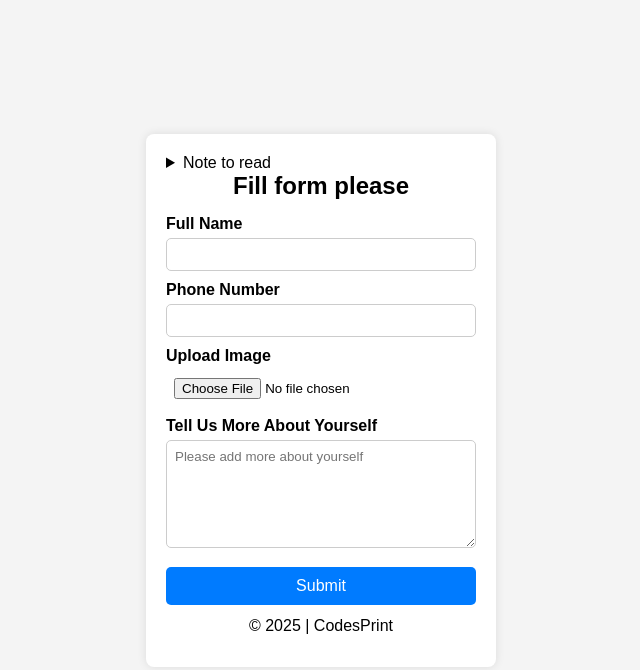
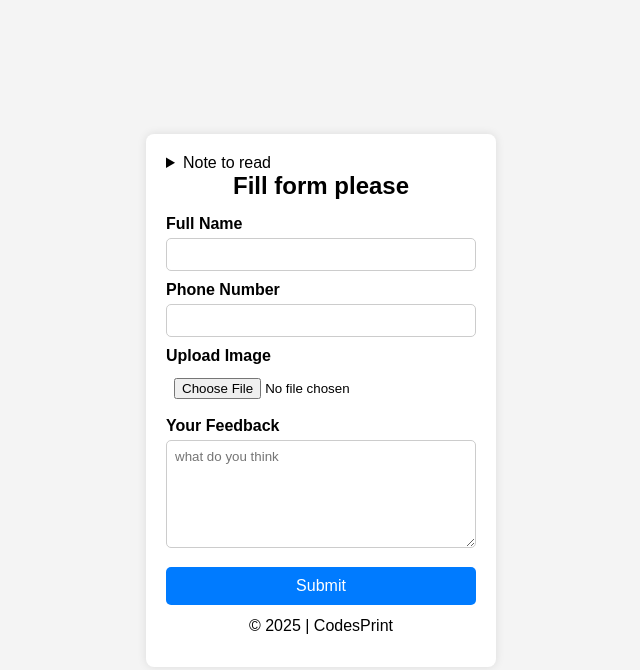
Before and after one commit to Josy216/codesPrins-form, a plain HTML site: page index.html in a window 1280 px wide. Shown: the whole page, without its empty margins (319-959 px from the left). Drawn offline with Linux system fonts and the light colour scheme.

Commit message:
Update index.html

```diff
--- a/index.html
+++ b/index.html
@@ -110,11 +110,11 @@
           name="image"
           accept="image/*"
           required
-        /><label for="about">Tell Us More About Yourself</label>
+        /><label for="about">Your Feedback</label>
         <textarea
           id="about"
           name="about"
-          placeholder="Please add more about yourself"
+          placeholder="what do you think"
           rows="6"
           required
         ></textarea>
```
